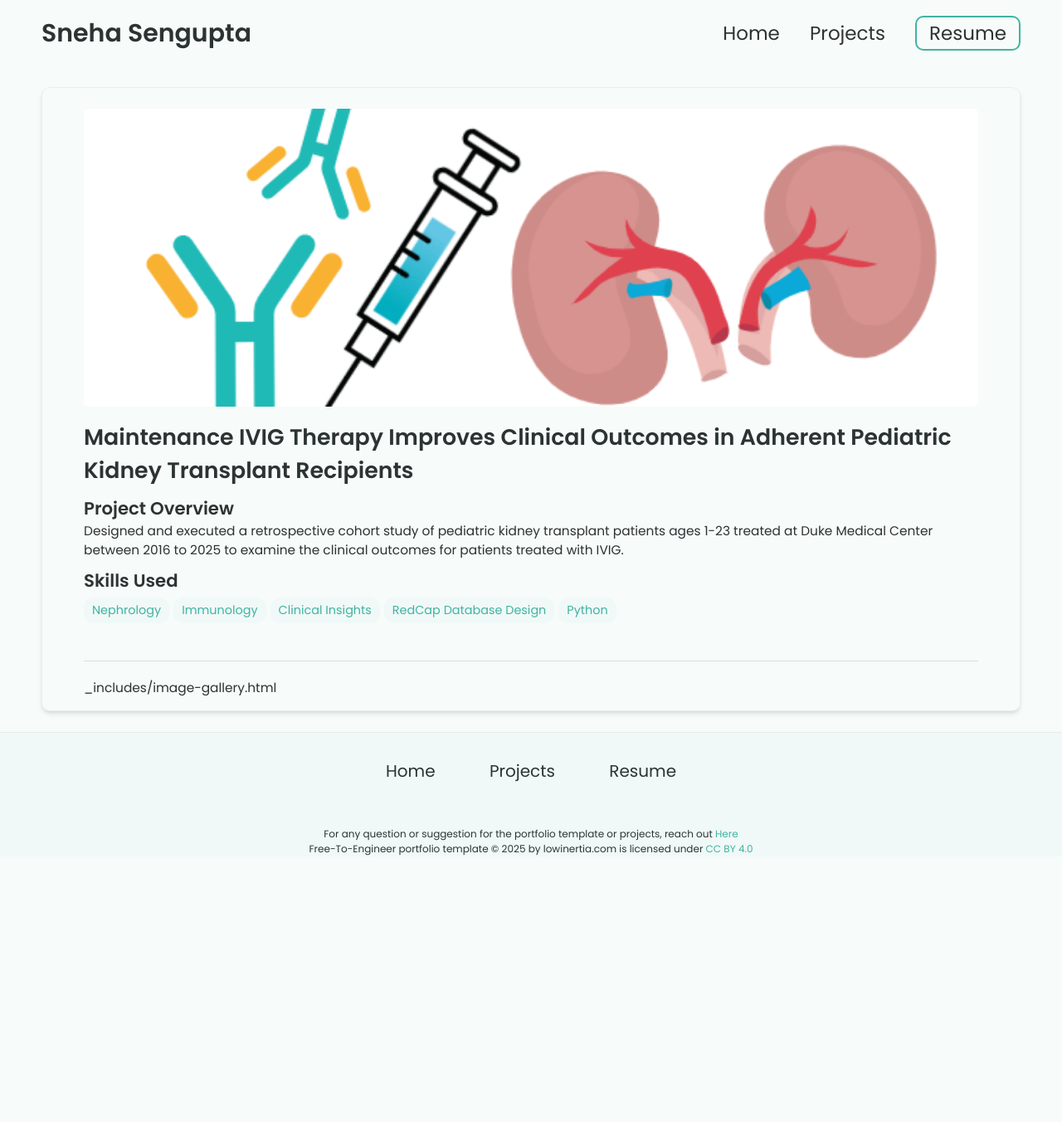
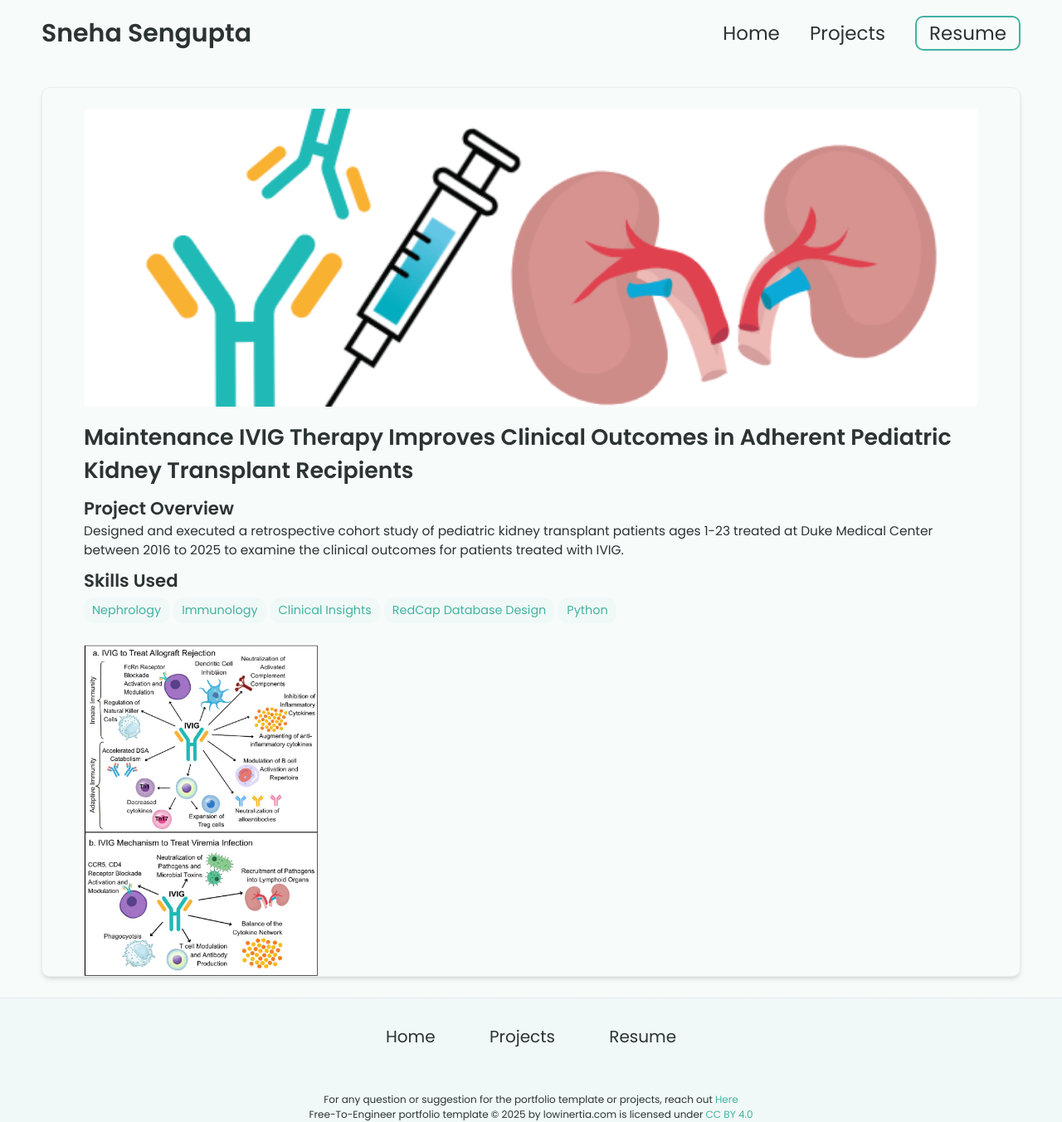
Before and after one commit to snehaus22/snehaus22.github.io, a Jekyll site: the page built from _projects/ivig/index.md, in a window 1280 px wide. Shown: the whole page at 83% size. Built offline with Jekyll 4.4.1, drawn with Linux system fonts in a browser that asks for light colours; before the commit the page ends 1032 px from its top, so only the background shows below that.

Commit message:
Update image-gallery include syntax in index.md

```diff
--- a/_projects/ivig/index.md
+++ b/_projects/ivig/index.md
@@ -11,7 +11,4 @@ skills:
 main-image: /ivig.png
 ---
 
----
-{% include image-gallery.html ivig="/ivigmechanism.png" height="400" %}
-
-_includes/image-gallery.html
+{% include image-gallery.html images="ivigmechanism.png" height="400" %}
```
